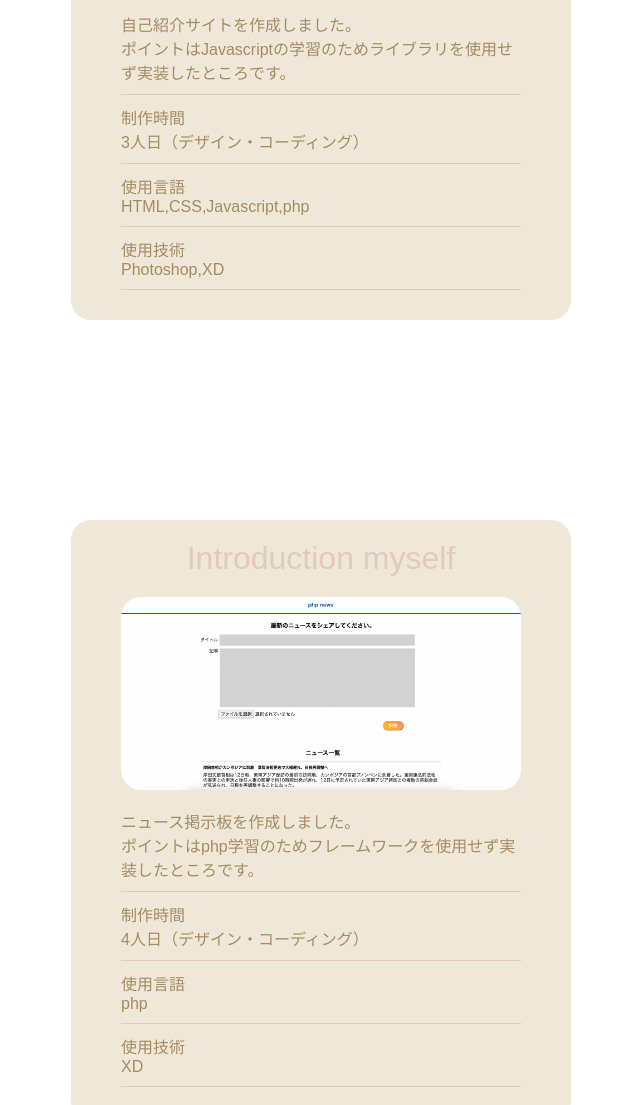
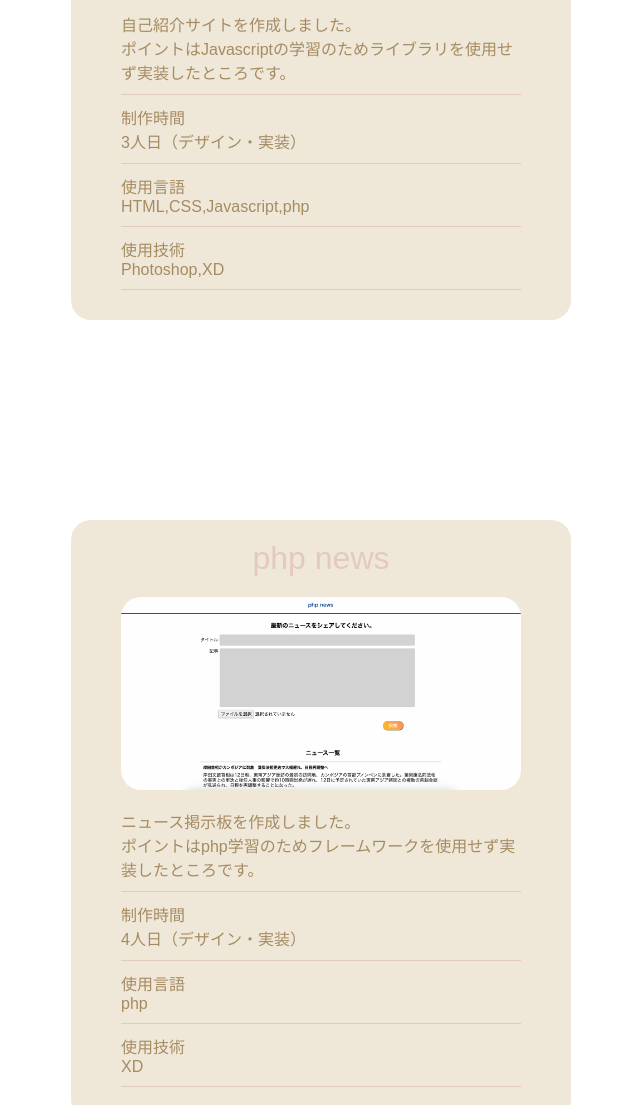
Before and after one commit to YamazakiMao/portfolio, a plain HTML site: page index.html in a window 1280 px wide. Shown: the part 1280-2385 px from the top of the page, without its empty margins (319-959 px from the left). Drawn offline with Linux system fonts and the light colour scheme; a web font is replaced by a local one.

Commit message:
テキストの修正

```diff
--- a/index.html
+++ b/index.html
@@ -52,7 +52,7 @@
                 <hr>
                 <ul>
                     <li>制作時間</li>
-                    <li>3人日（デザイン・コーディング）</li>
+                    <li>3人日（デザイン・実装）</li>
                     <hr>
                     <li>使用言語</li>
                     <li>HTML,CSS,Javascript,php</li>
@@ -65,7 +65,7 @@
         </div>
         <!-- 二つ目のサイト -->
         <div class="card">
-            <h2>Introduction myself</h2>
+            <h2>php news</h2>
             <div class="card-text">
                 <a href="php_news/php/index.php" target="_blank"><img src="./image/phpnews.png" alt="自己紹介サイト">
                 <div class="mask">
@@ -79,7 +79,7 @@
                 <hr>
                 <ul>
                     <li>制作時間</li>
-                    <li>4人日（デザイン・コーディング）</li>
+                    <li>4人日（デザイン・実装）</li>
                     <hr>
                     <li>使用言語</li>
                     <li>php</li>
```
